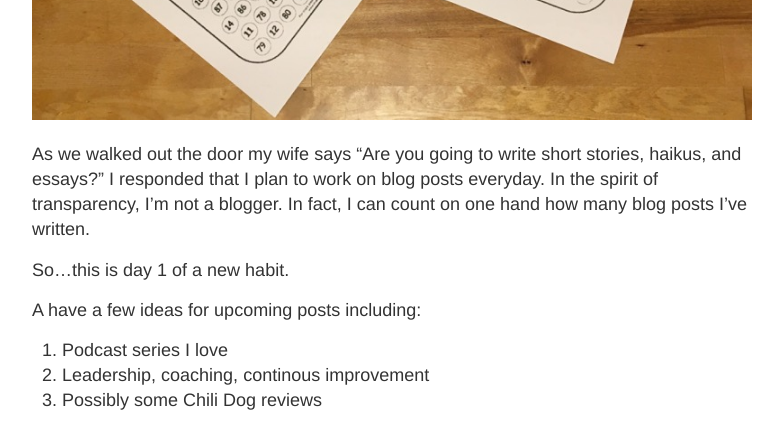
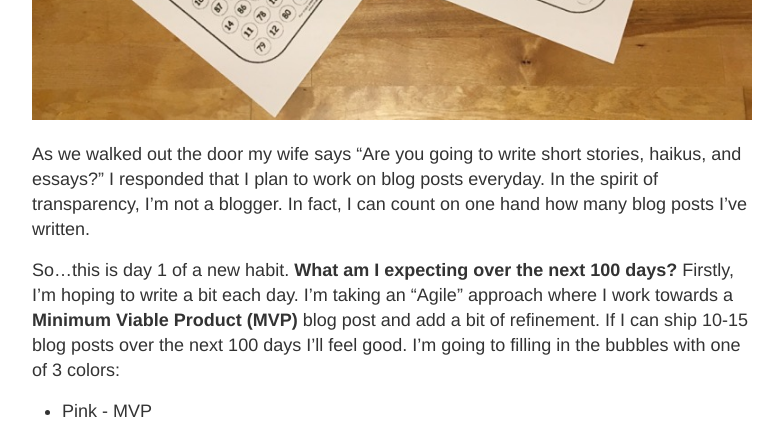
Before and after one commit to scottnasello/scottnasello.github.io, a Jekyll site: the page built from _posts/2018-09-22-Challenge.md, in a window 1280 px wide and 1400 px high, scrolled down 988 px. Shown: the top 427 px of the window, without its empty margins (248-1031 px from the left). Built offline with Jekyll 4.4.1, drawn with Linux system fonts in a browser that asks for light colours; some of the changed text lies outside the part shown.

Commit message:
refinements to 100 days

```diff
--- a/_posts/2018-09-22-Challenge.md
+++ b/_posts/2018-09-22-Challenge.md
@@ -14,13 +14,26 @@ Wanting to be a good team player and support my family, I accept the blank sheet
 
 As we walked out the door my wife says "Are you going to write short stories, haikus, and essays?"  I responded that I plan to work on blog posts everyday.  In the spirit of transparency, I'm not a blogger.  In fact, I can count on one hand how many blog posts I've written.
 
-So...this is day 1 of a new habit.
+So...this is day 1 of a new habit. **What am I expecting over the next 100 days?** Firstly, I'm hoping to write a bit each day.  I'm taking an "Agile" approach where I work towards a **Minimum Viable Product (MVP)** blog post and add a bit of refinement.  If I can ship 10-15 blog posts over the next 100 days I'll feel good.  I'm going to filling in the bubbles with one of 3 colors:
+* Pink - MVP
+* Yellow - Refinement
+* Green - Done
 
-A have a few ideas for upcoming posts including:
+![100 Days Challenge](/images/scotts100.jpg)
+
+Secondly, I want to have some fun with the process and maybe I find a new creative outlet.
+
+I do have a few ideas for upcoming posts including:
 
 1. Podcast series I love
 2. Leadership, coaching, continous improvement
 3. Possibly some Chili Dog reviews
+
+I'd love any feedback you may have about topics you'd like me to take on.
+
+Now back to the violin business that instigated this whole crazy idea...
+
+![100 Days Challenge](/images/juniorviolin.jpg)
 
 As mentioned, I see so many parallels between the work many of us are doing to lead transformations and the writings of Dr. Shinichi Suzuki from 1951.
 
```
Also changed, not shown: images/juniorviolin.JPG (added), images/suzuki.png, 2 other files.
